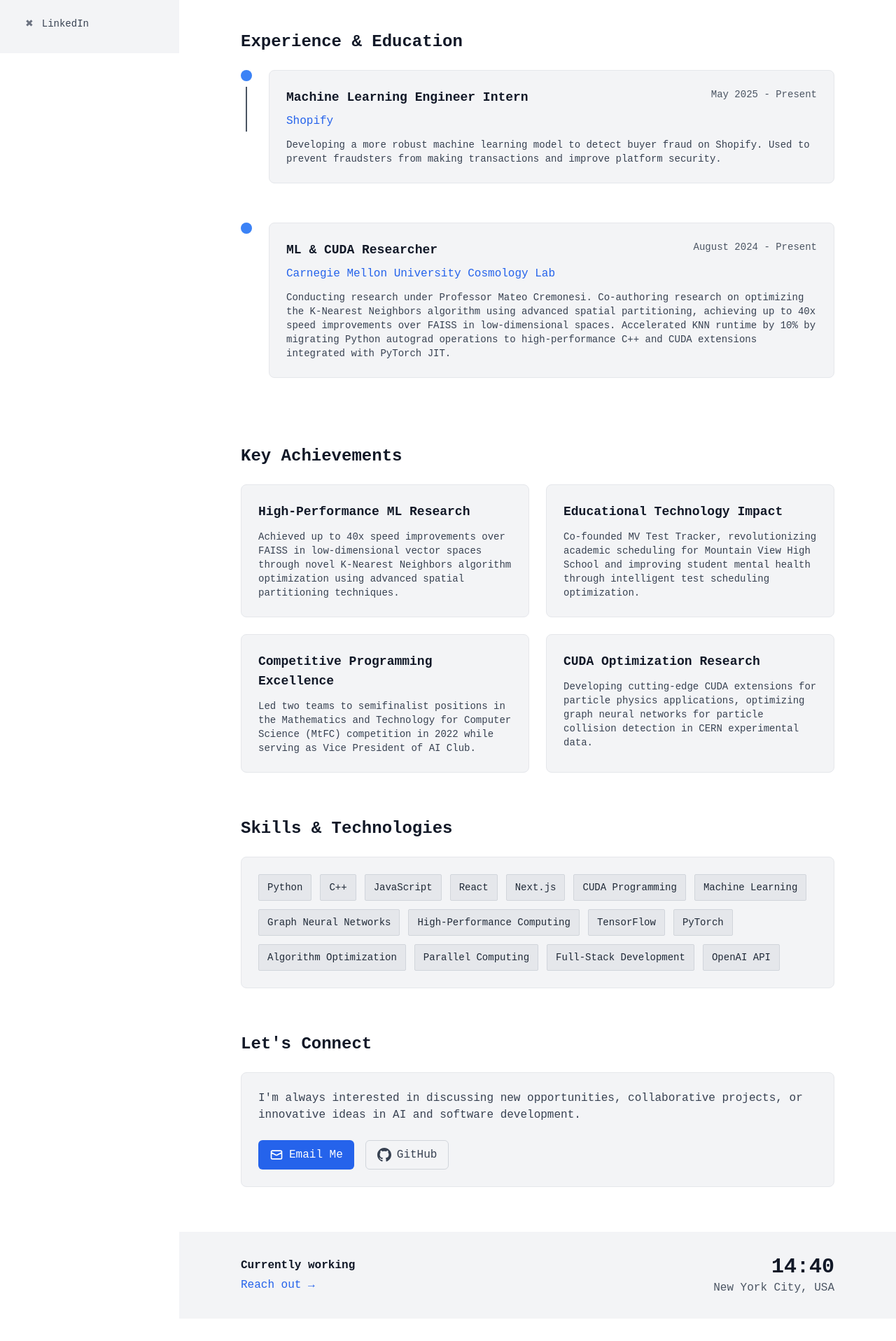
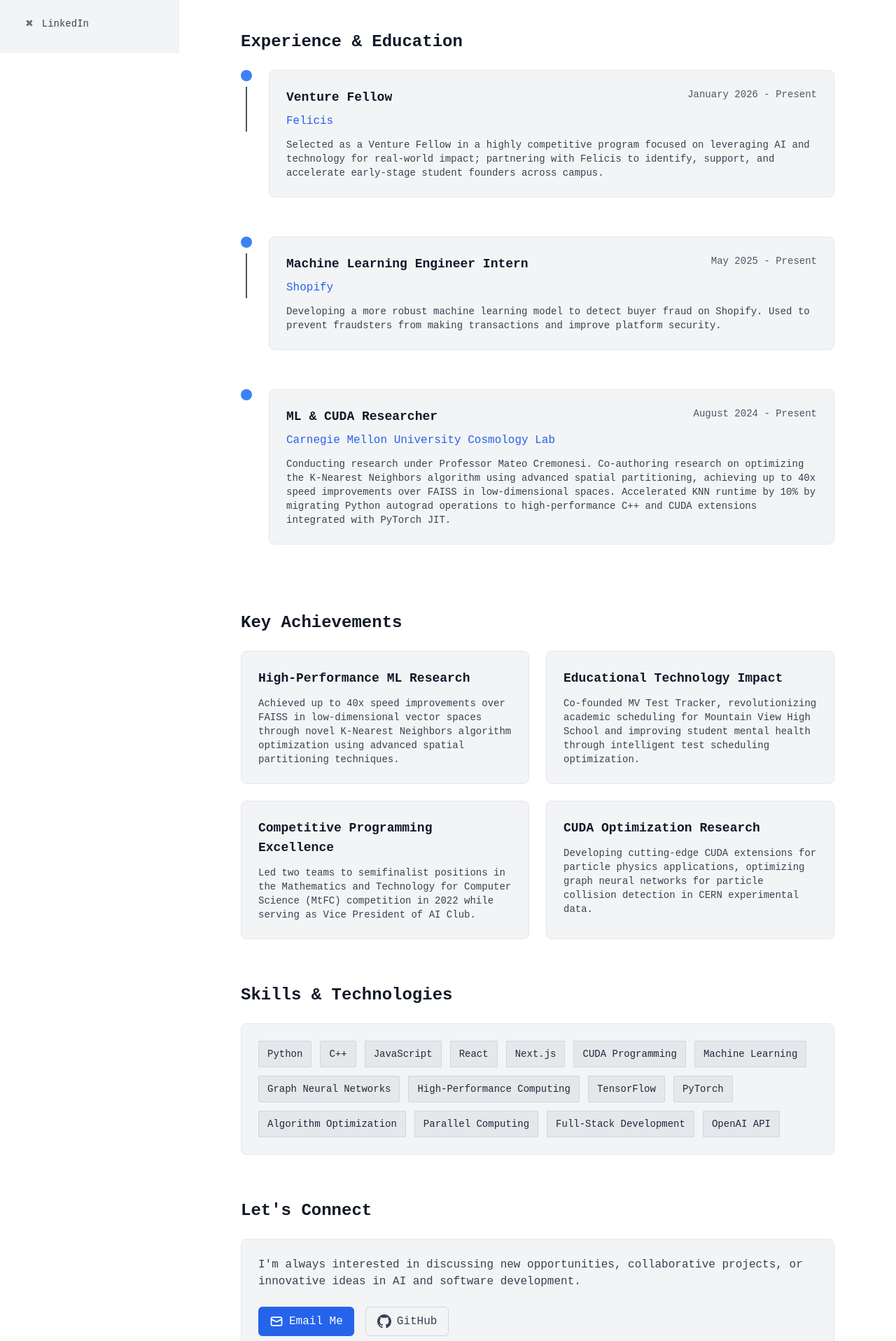
Before and after one commit to AgarwalAarush/aarushagarwal, a Next.js app: page /about in a window 1280 px wide. Shown: the part 724-2640 px from the top of the page at 70% size. Before the commit the page ends 2608 px from the top, so only its background shows below. Built offline with nearby package versions, Linux system fonts and the light colour scheme; a web font is replaced by a local one.

Commit message:
interim update

```diff
--- a/src/components/Layout.js
+++ b/src/components/Layout.js
@@ -62,7 +62,7 @@ export default function Layout({ children }) {
 									{currentTime}
 								</p>
                                 <p className="text-gray-600 dark:text-gray-400">
-									New York City, USA
+									Pittsburgh, Pennsylvania
 								</p>
 							</div>
 						</div>
--- a/src/pages/about.js
+++ b/src/pages/about.js
@@ -11,6 +11,13 @@ export default function About() {
 	}, []);
 
 	const timeline = [
+		{
+			year: "January 2026 - Present",
+			title: "Venture Fellow",
+			company: "Felicis",
+			description: "Selected as a Venture Fellow in a highly competitive program focused on leveraging AI and technology for real-world impact; partnering with Felicis to identify, support, and accelerate early-stage student founders across campus.",
+			type: "work"
+		},
 		{
 			year: "May 2025 - Present",
 			title: "Machine Learning Engineer Intern",
```
